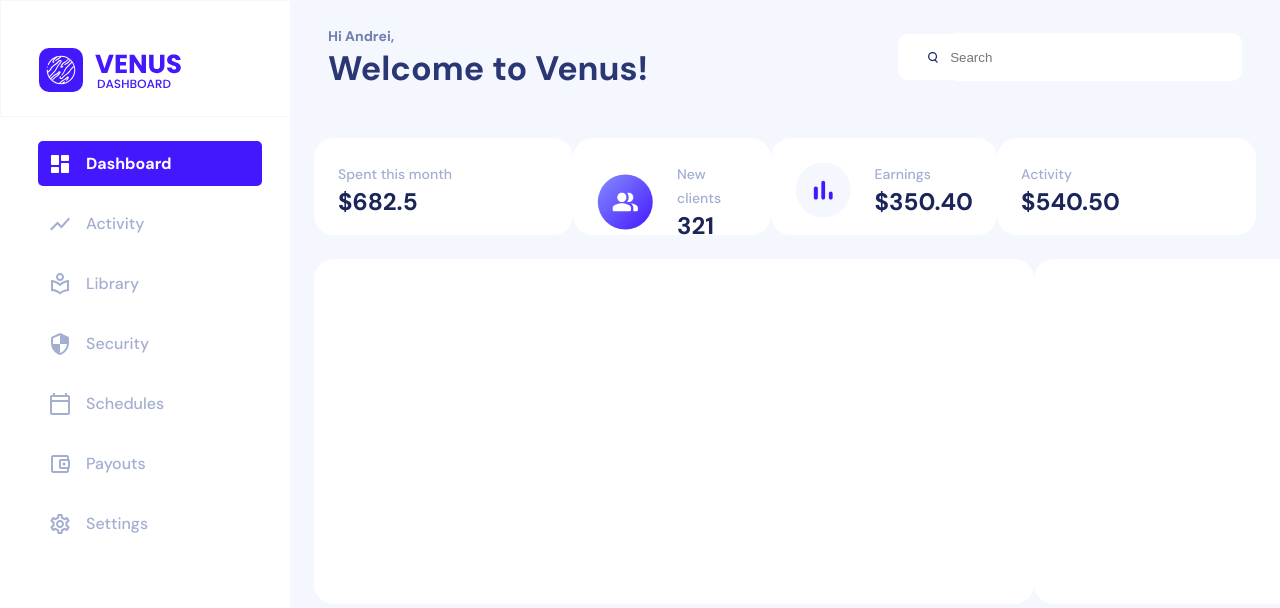
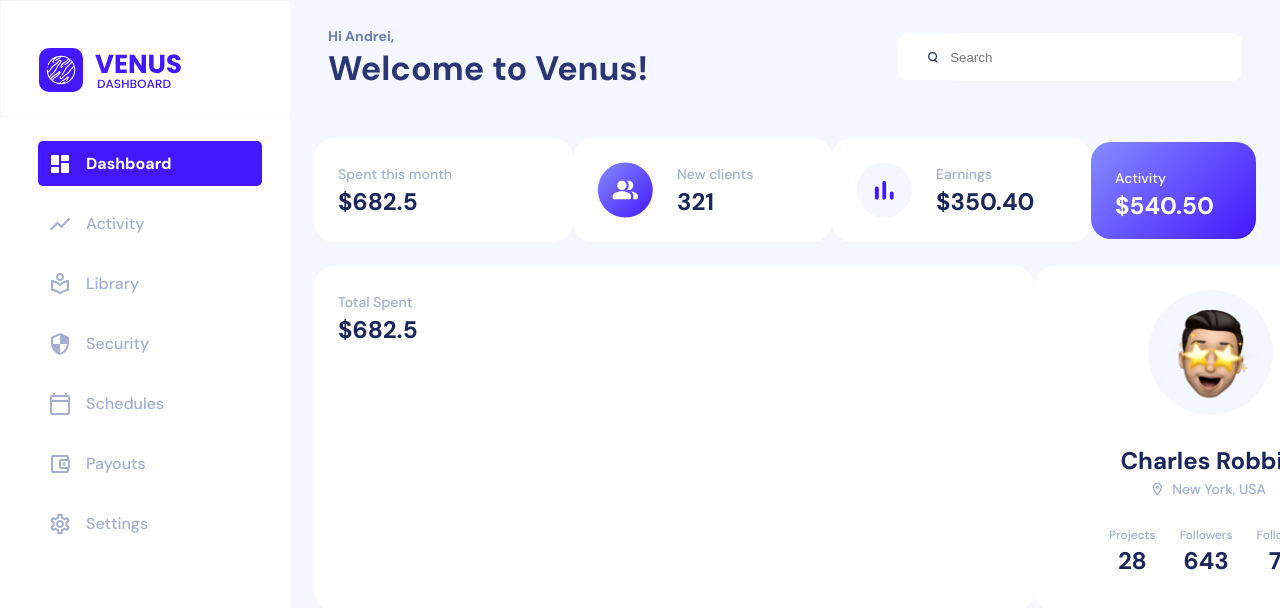
Before and after one commit to DianaCose/HomeTest, a React (Create React App) app: page / in a window 1280 px wide. Shown: the top 608 px of the page. Built offline with nearby package versions, Linux system fonts and the light colour scheme.

Commit message:
Add content to charts

```diff
--- a/src/components/Home/Home.js
+++ b/src/components/Home/Home.js
@@ -8,6 +8,8 @@ import { MediumChart } from '../MediumChart/MediumChart';
 import { Typography } from '../Typography/Typography';
 import newClient from '../../assets/newClient.svg';
 import earnings from '../../assets/earnings.svg';
+import avatar from '../../assets/avatar.svg';
+import location from '../../assets/location.svg';
 
 export const Home = () => {
 	return (
@@ -24,7 +26,12 @@ export const Home = () => {
 					<div>
 						<SmallChart>
 							<div className="chart_container">
-								<Typography label="Spent this month" text="$682.5" />
+								<Typography
+									label="Spent this month"
+									text="$682.5"
+									classLabel="label"
+									classText="text"
+								/>
 							</div>
 						</SmallChart>
 					</div>
@@ -33,7 +40,12 @@ export const Home = () => {
 						<div className="new_client">
 							<img src={newClient} alt="clients icon" />
 							<div>
-								<Typography label="New clients" text="321" />
+								<Typography
+									label="New clients"
+									text="321"
+									classLabel="label"
+									classText="text"
+								/>
 							</div>
 						</div>
 					</SmallChart>
@@ -42,25 +54,82 @@ export const Home = () => {
 						<div className="new_client">
 							<img src={earnings} alt="earnings icon" />
 							<div>
-								<Typography label="Earnings" text="$350.40" />
+								<Typography
+									label="Earnings"
+									text="$350.40"
+									classLabel="label"
+									classText="text"
+								/>
 							</div>
 						</div>
 					</SmallChart>
-					<div className="four">
-						<SmallChart>
-							<div className="chart_container">
-								<Typography label="Activity" text="$540.50" />
-							</div>
-						</SmallChart>
+
+					<div className="activity">
+						<div className="chart_container">
+							<Typography
+								label="Activity"
+								text="$540.50"
+								classLabel="colored_chart_label"
+								classText="colored_chart_text"
+							/>
+						</div>
 					</div>
 				</div>
+
 				<div className="wrapper">
-					<div className="five">
-						<LargeChart />
-					</div>
-					<div className="six">
-						<MediumChart />
-					</div>
+					<LargeChart>
+						<div className="chart_container ">
+							<Typography
+								label="Total Spent"
+								text="$682.5"
+								classLabel="label"
+								classText="text"
+							/>
+						</div>
+					</LargeChart>
+
+					<MediumChart>
+						<div className="user_chart">
+							<img src={avatar} alt="avatar" />
+							<div>
+								<div className="user_chart_text">Charles Robbie</div>
+								<div className="location">
+									<img
+										src={location}
+										alt="location"
+										className="user_chart_svg"
+									/>
+									<div className="user_chart_label">New York, USA</div>
+								</div>
+							</div>
+							<div className="details">
+								<div className="user_details">
+									<Typography
+										label="Projects"
+										text="28"
+										classLabel="small_label"
+										classText="text"
+									/>
+								</div>
+								<div className="user_details">
+									<Typography
+										label="Followers"
+										text="643"
+										classLabel="small_label"
+										classText="text"
+									/>
+								</div>
+								<div className="user_details">
+									<Typography
+										label="Following"
+										text="76"
+										classLabel="small_label"
+										classText="text"
+									/>
+								</div>
+							</div>
+						</div>
+					</MediumChart>
 				</div>
 
 				<div className="wrapper">
--- a/src/components/Home/Home.scss
+++ b/src/components/Home/Home.scss
@@ -45,7 +45,6 @@
 .new_client {
 	display: flex;
 	flex-direction: row;
-	// justify-content: space-evenly;
 	align-items: center;
 	gap: 24px;
 	padding: 24px;
@@ -55,3 +54,99 @@
 	width: 56px;
 	height: 56px;
 }
+
+.activity {
+	background: linear-gradient(135deg, #868cff 0%, #4318ff 100%);
+	width: 259px;
+	height: 97px;
+	border-radius: 20px;
+}
+
+.label {
+	font-size: 14px;
+	font-weight: 500;
+	line-height: 24px;
+	color: #a3aed0;
+}
+
+.small_label {
+	font-size: 12px;
+	font-weight: 500;
+	line-height: 20px;
+	color: #a3aed0;
+}
+
+.text {
+	font-size: 24px;
+	font-weight: 700;
+	line-height: 32px;
+	color: #1b2559;
+}
+
+.colored_chart_label {
+	font-size: 14px;
+	font-weight: 500;
+	line-height: 24px;
+	color: #ffffff;
+}
+
+.colored_chart_text {
+	font-size: 24px;
+	font-weight: 700;
+	line-height: 32px;
+	color: #ffffff;
+}
+
+.user_chart {
+	padding: 24px;
+	display: flex;
+	flex-direction: column;
+	justify-content: center;
+	align-items: center;
+	gap: 24px;
+}
+
+.avatar {
+	width: 127.22px;
+	height: 130.34px;
+}
+
+.user_chart_text {
+	font-size: 24px;
+	font-weight: 700;
+	line-height: 32px;
+	color: #1b2559;
+}
+
+.location {
+	display: flex;
+	flex-direction: row;
+	align-items: center;
+	justify-content: center;
+	gap: 10px;
+}
+.user_chart_svg {
+	width: 10.2px;
+	height: 14.57px;
+}
+
+.user_chart_label {
+	font-size: 14px;
+	font-weight: 500;
+	line-height: 24px;
+	color: #a3aed0;
+}
+
+.details {
+	display: flex;
+	flex-direction: row;
+	align-items: center;
+	gap: 24px;
+}
+
+.user_details {
+	display: flex;
+	flex-direction: column;
+	justify-content: center;
+	align-items: center;
+}
--- a/src/components/LargeChart/LargeChart.scss
+++ b/src/components/LargeChart/LargeChart.scss
@@ -1,6 +1,6 @@
 .LargeChart {
-	width: 720px;
-	height: 345px;
+	min-width: 720px;
+	min-height: 345px;
 	border-radius: 20px;
 	background: #ffffff;
 }
--- a/src/components/MediumChart/MediumChart.scss
+++ b/src/components/MediumChart/MediumChart.scss
@@ -1,6 +1,6 @@
 .MediumChart {
-	width: 350px;
-	height: 345px;
+	min-width: 350px;
+	min-height: 345px;
 	border-radius: 20px;
 	background: #ffffff;
 }
--- a/src/components/SmallChart/SmallChart.scss
+++ b/src/components/SmallChart/SmallChart.scss
@@ -1,6 +1,6 @@
 .SmallChart {
-	width: 259px;
-	height: 97px;
+	min-width: 259px;
+	min-height: 97px;
 	border-radius: 20px;
 	background: #ffffff;
 }
--- a/src/components/Typography/Typography.js
+++ b/src/components/Typography/Typography.js
@@ -4,8 +4,8 @@ import './Typography.scss';
 export const Typography = (props) => {
 	return (
 		<>
-			<div className="label">{props.label}</div>
-			<div className="text">{props.text}</div>
+			<div className={props.classLabel}>{props.label}</div>
+			<div className={props.classText}>{props.text}</div>
 		</>
 	);
 };
```
Also changed, not shown: src/assets/avatar.svg (added), src/assets/location.svg (added).
